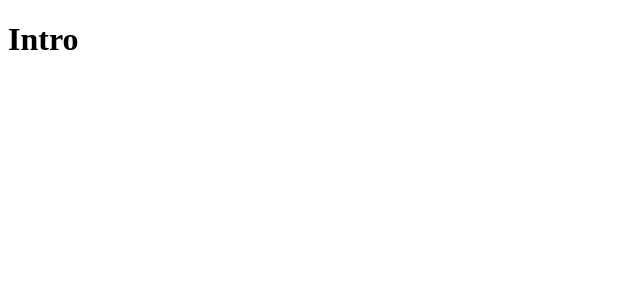
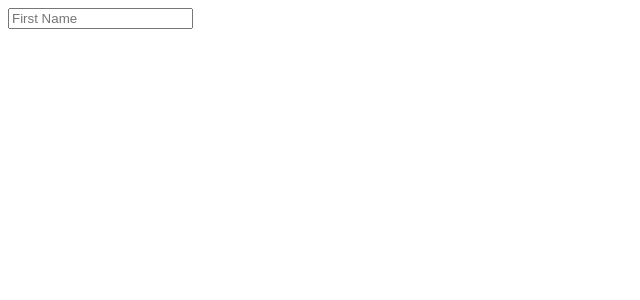
Before and after one commit to Ihliana/Scrimba-React4-Forms, a React (Create React App) app: page / in a window 1280 px wide. Shown: the top 300 px of the page, without its empty margins (0-640 px from the left). Built offline with nearby package versions, Linux system fonts and the light colour scheme.

Commit message:
input changes in React
watch for input changes in React

```diff
--- a/src/App.js
+++ b/src/App.js
@@ -1,10 +1,12 @@
 import React from "react"
 import './App.css';
+
+import Form from "./components/Form";
 
 function App() {
   return (
     <div className="App">
-      <h1>Intro</h1>
+      <Form />
     </div>
   );
 }
--- /dev/null
+++ b/src/components/Form.js
@@ -0,0 +1,20 @@
+import React from "react"
+
+
+
+export default function Form(){
+    const [firstName, setFirstName] = React.useState("")
+
+
+    function handleChange(event){
+        setFirstName(event.target.values)
+    }
+
+    return(
+        <form>
+            <input type="text"
+                    placeholder="First Name"
+                    onChange={handleChange} />
+        </form>
+    )
+}
--- a/src/index.js
+++ b/src/index.js
@@ -2,6 +2,7 @@ import React from 'react';
 import ReactDOM from 'react-dom/client';
 
 import App from './App';
+
 
 
 const root = ReactDOM.createRoot(document.getElementById('root'));
```
